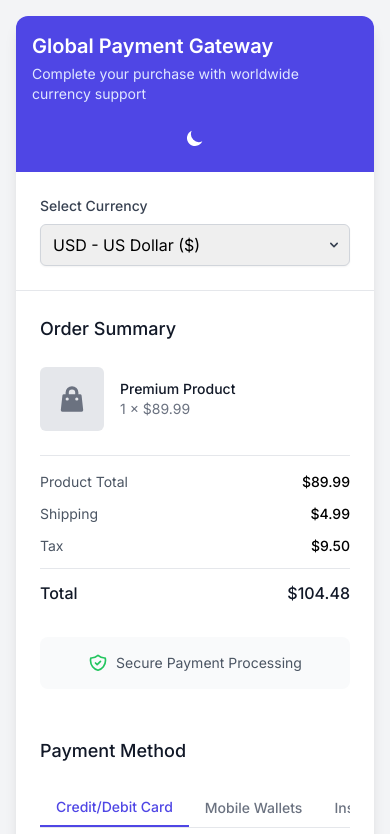
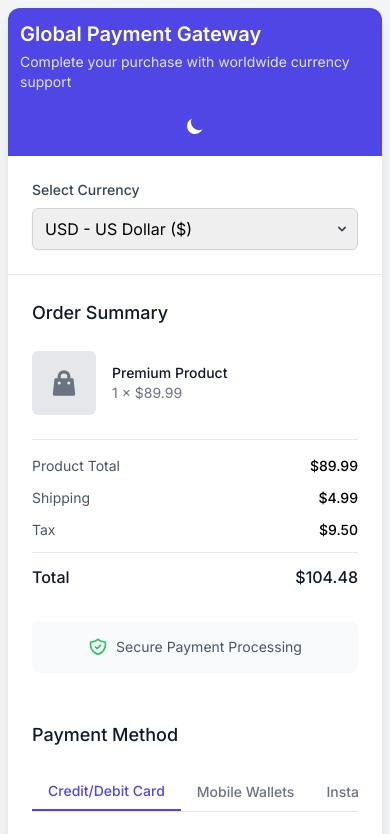
Before and after one commit to Nihar16/Payment-Gateway, a plain HTML site: page payment.html in a window 390 px wide. Shown: the top 834 px of the page. Drawn offline with nearby package versions, Linux system fonts and the light colour scheme.

Commit message:
Optimize layout for mobile

```diff
--- a/payment.html
+++ b/payment.html
@@ -2,7 +2,7 @@
 <html lang="en" class="light">
 <head>
     <meta charset="UTF-8">
-    <meta name="viewport" content="width=device-width, initial-scale=1.0">
+    <meta name="viewport" content="width=device-width, initial-scale=1.0, maximum-scale=1.0">
     <title>Global Payment Gateway</title>
     <script src="https://cdn.tailwindcss.com"></script>
     <script>
@@ -227,11 +227,11 @@
         }
     </style>
 </head>
-<body class="bg-gray-100 dark:bg-dark-200 min-h-screen flex items-center justify-center p-4 sm:p-6 lg:p-8 dark-mode-transition">
-    <div class="max-w-6xl mx-auto w-full bg-white dark:bg-dark-100 rounded-xl shadow-lg overflow-hidden dark-mode-transition">
+<body class="bg-gray-100 dark:bg-dark-200 min-h-screen flex items-center justify-center p-2 sm:p-4 md:p-6 lg:p-8 overflow-x-hidden dark-mode-transition">
+    <div class="max-w-full sm:max-w-6xl mx-auto w-full bg-white dark:bg-dark-100 rounded-xl shadow-lg overflow-hidden dark-mode-transition">
 
         <!-- Header -->
-        <div class="bg-indigo-600 dark:bg-indigo-800 p-4 sm:p-6 text-white flex flex-col sm:flex-row justify-between items-center gap-4 dark-mode-transition">
+        <div class="bg-indigo-600 dark:bg-indigo-800 p-3 sm:p-6 text-white flex flex-col sm:flex-row justify-between items-center gap-4 dark-mode-transition">
             <div>
                 <h1 class="text-xl md:text-2xl font-semibold">Global Payment Gateway</h1>
                 <p class="text-indigo-100 text-sm md:text-base mt-1">Complete your purchase with worldwide currency support</p>
```
